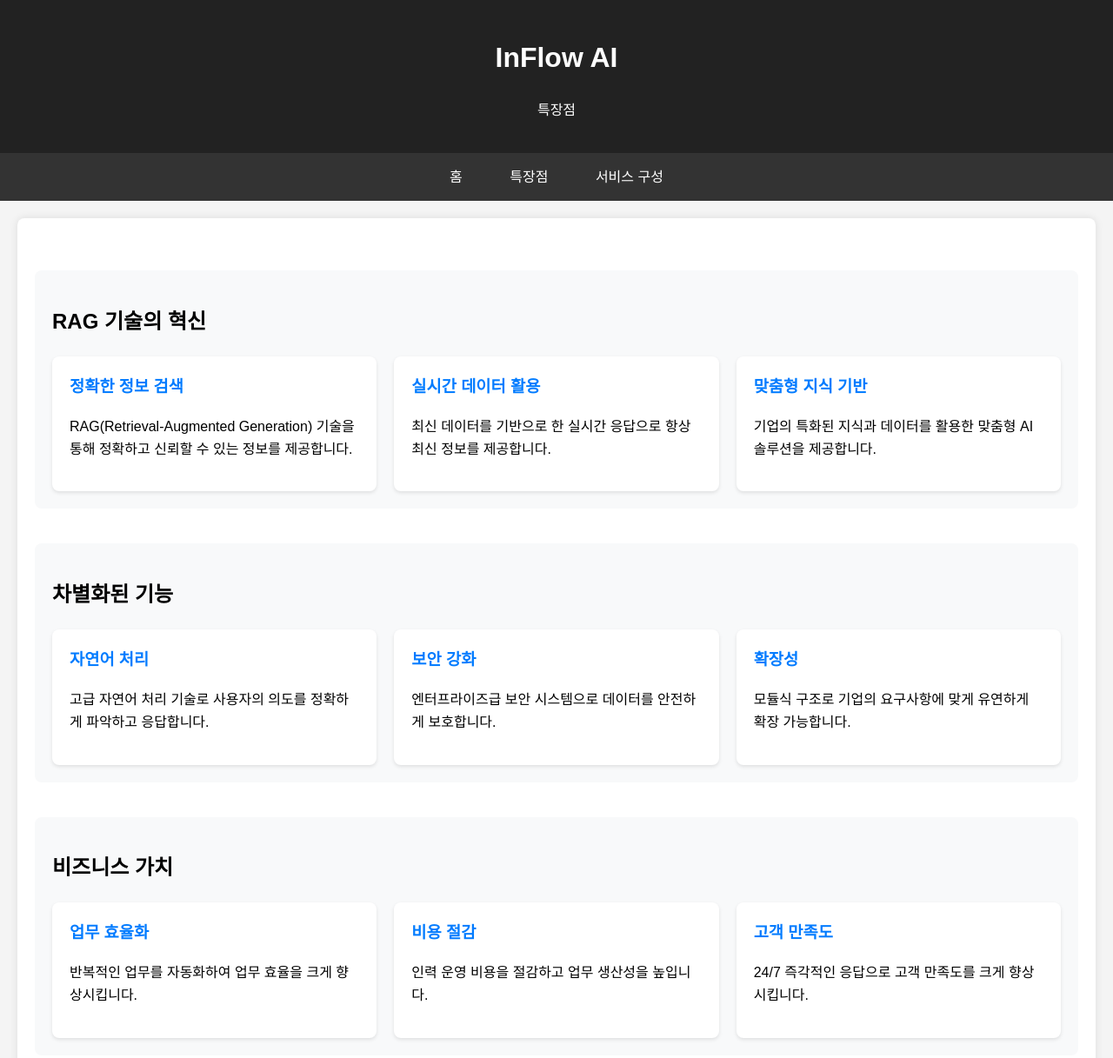
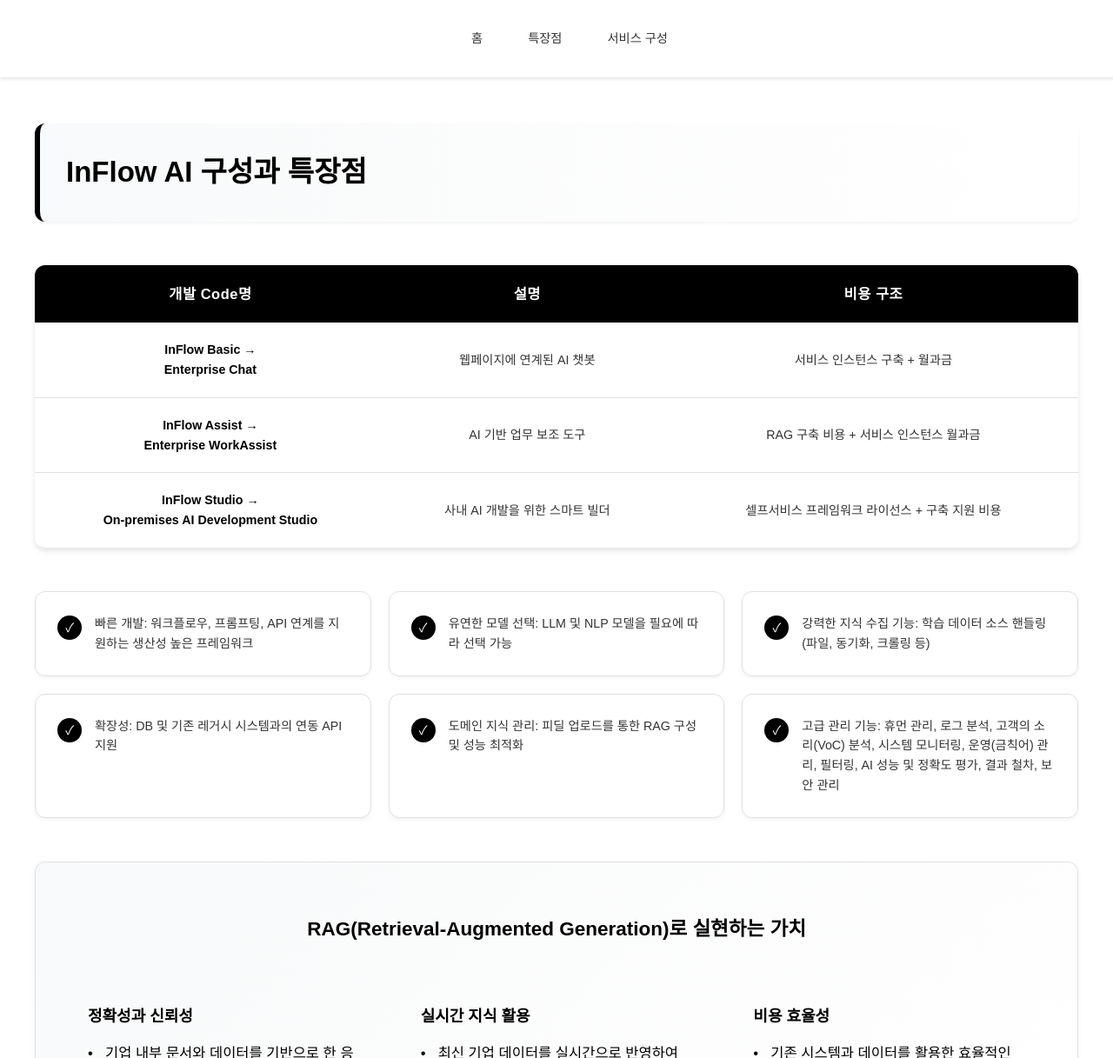
Before and after one commit to teripak/inflowai, a plain HTML site: page features.html in a window 1280 px wide. Shown: the top 1217 px of the page at 87% size. Drawn offline with Linux system fonts and the light colour scheme.

Commit message:
style: RAG 가치 소개 섹션의 디자인 개선 및 점(dot) 제거

```diff
--- a/features.html
+++ b/features.html
@@ -9,151 +9,262 @@
             font-family: 'Noto Sans KR', Arial, sans-serif;
             margin: 0;
             padding: 0;
-            background-color: #f4f4f4;
+            background-color: #ffffff;
             line-height: 1.6;
+            color: #333;
+            font-size: 15px;
         }
         header {
-            background-color: #222;
-            color: white;
-            padding: 20px;
+            background-color: #ffffff;
+            color: #333;
+            padding: 15px;
             text-align: center;
+            box-shadow: 0 2px 4px rgba(0,0,0,0.1);
+            position: fixed;
+            width: 100%;
+            top: 0;
+            z-index: 1000;
         }
         nav {
-            background-color: #333;
-            padding: 15px;
+            background-color: #ffffff;
+            padding: 10px;
             text-align: center;
+            display: flex;
+            justify-content: center;
+            gap: 20px;
         }
         nav a {
-            color: white;
+            color: #333;
             text-decoration: none;
-            padding: 10px 20px;
-            margin: 0 5px;
+            padding: 8px 16px;
             border-radius: 4px;
-            transition: background-color 0.3s;
+            transition: all 0.3s;
+            font-weight: 500;
+            font-size: 0.95em;
         }
         nav a:hover {
-            background-color: #555;
+            color: #000000;
+            background-color: #f8f9fa;
         }
         .container {
             max-width: 1200px;
-            margin: 20px auto;
+            margin: 100px auto 0;
             padding: 20px;
-            background: white;
-            box-shadow: 0px 0px 10px rgba(0, 0, 0, 0.1);
-            border-radius: 8px;
         }
-        .feature-section {
-            margin: 40px 0;
+        .page-title {
+            font-size: 2.2em;
+            color: #000000;
+            margin-bottom: 50px;
+            padding: 30px;
+            background: linear-gradient(to right, #f8f9fa 0%, #ffffff 100%);
+            border-radius: 12px;
+            text-align: left;
+            border-left: 6px solid #000000;
+            box-shadow: 0 2px 4px rgba(0,0,0,0.05);
+        }
+        .features-table {
+            width: 100%;
+            border-collapse: separate;
+            border-spacing: 0;
+            margin-bottom: 50px;
+            background: #ffffff;
+            box-shadow: 0 4px 6px rgba(0,0,0,0.1);
+            border-radius: 12px;
+            overflow: hidden;
+        }
+        .features-table th {
+            background: #000000;
+            color: #ffffff;
             padding: 20px;
-            background: #f8f9fa;
-            border-radius: 8px;
+            text-align: center;
+            font-size: 1.1em;
+            font-weight: 600;
+            letter-spacing: 0.5px;
         }
-        .feature-grid {
+        .features-table td {
+            padding: 20px;
+            border-bottom: 1px solid #e0e0e0;
+            text-align: center;
+            font-size: 0.95em;
+            transition: all 0.3s;
+        }
+        .features-table tr:last-child td {
+            border-bottom: none;
+        }
+        .features-table tr:hover td {
+            background-color: #f8f9fa;
+        }
+        .features-table td:first-child {
+            font-weight: 600;
+            color: #000000;
+        }
+        .features-list {
+            list-style: none;
+            padding: 0;
+            margin: 50px 0;
             display: grid;
             grid-template-columns: repeat(auto-fit, minmax(300px, 1fr));
             gap: 20px;
-            margin-top: 20px;
         }
-        .feature-item {
-            background: white;
-            padding: 20px;
-            border-radius: 8px;
-            box-shadow: 0 2px 4px rgba(0,0,0,0.1);
+        .features-list li {
+            margin-bottom: 0;
+            padding: 25px;
+            background: #ffffff;
+            border: 1px solid #e0e0e0;
+            border-radius: 12px;
+            display: flex;
+            align-items: flex-start;
+            font-size: 0.95em;
+            transition: all 0.3s;
+            box-shadow: 0 2px 4px rgba(0,0,0,0.05);
         }
-        .feature-item h3 {
-            color: #007bff;
-            margin-top: 0;
+        .features-list li:hover {
+            transform: translateY(-2px);
+            box-shadow: 0 4px 8px rgba(0,0,0,0.1);
         }
-        .btn {
+        .features-list li:before {
+            content: "✓";
             display: inline-block;
-            padding: 12px 24px;
-            background: #007bff;
-            color: white;
-            text-decoration: none;
-            border-radius: 5px;
-            transition: background 0.3s;
+            width: 28px;
+            height: 28px;
+            background: #000000;
+            color: #ffffff;
+            border-radius: 50%;
+            text-align: center;
+            line-height: 28px;
+            margin-right: 15px;
+            flex-shrink: 0;
+            font-size: 1em;
+            margin-top: 2px;
         }
-        .btn:hover {
-            background: #0056b3;
+        .summary-box {
+            background: linear-gradient(135deg, #f8f9fa 0%, #ffffff 100%);
+            padding: 40px;
+            border-radius: 12px;
+            margin-top: 50px;
+            text-align: center;
+            border: 1px solid #e0e0e0;
+            box-shadow: 0 4px 6px rgba(0,0,0,0.05);
+        }
+        .summary-box p {
+            margin: 15px 0;
+            font-size: 1.1em;
+            color: #000000;
+            position: relative;
+            padding-left: 20px;
+        }
+        .summary-box p:before {
+            content: "•";
+            position: absolute;
+            left: 0;
+            color: #000000;
         }
         footer {
-            background: #222;
-            color: white;
+            background: #f8f9fa;
+            color: #666;
             text-align: center;
-            padding: 20px;
+            padding: 30px 20px;
             margin-top: 40px;
+            border-top: 1px solid #e0e0e0;
+            font-size: 0.9em;
+        }
+        @media (max-width: 768px) {
+            .container {
+                padding: 15px;
+            }
+            .page-title {
+                font-size: 1.8em;
+                padding: 20px;
+            }
+            .features-table {
+                font-size: 0.85em;
+            }
+            .features-table th, .features-table td {
+                padding: 15px 10px;
+            }
+            .features-list {
+                grid-template-columns: 1fr;
+            }
+            .features-list li {
+                padding: 20px;
+            }
+            .summary-box {
+                padding: 30px 20px;
+            }
+        }
+        @keyframes fadeIn {
+            from { opacity: 0; transform: translateY(20px); }
+            to { opacity: 1; transform: translateY(0); }
+        }
+        .page-title, .features-table, .features-list, .summary-box {
+            animation: fadeIn 0.8s ease-out forwards;
         }
     </style>
 </head>
 <body>
     <header>
-        <h1>InFlow AI</h1>
-        <p>특장점</p>
+        <nav>
+            <a href="index.html">홈</a>
+            <a href="features.html">특장점</a>
+            <a href="services.html">서비스 구성</a>
+        </nav>
     </header>
 
-    <nav>
-        <a href="index.html">홈</a>
-        <a href="features.html">특장점</a>
-        <a href="services.html">서비스 구성</a>
-    </nav>
+    <div class="container">
+        <h1 class="page-title">InFlow AI 구성과 특장점</h1>
 
-    <div class="container">
-        <div class="feature-section">
-            <h2>RAG 기술의 혁신</h2>
-            <div class="feature-grid">
-                <div class="feature-item">
-                    <h3>정확한 정보 검색</h3>
-                    <p>RAG(Retrieval-Augmented Generation) 기술을 통해 정확하고 신뢰할 수 있는 정보를 제공합니다.</p>
+        <table class="features-table">
+            <thead>
+                <tr>
+                    <th>개발 Code명</th>
+                    <th>설명</th>
+                    <th>비용 구조</th>
+                </tr>
+            </thead>
+            <tbody>
+                <tr>
+                    <td>InFlow Basic →<br>Enterprise Chat</td>
+                    <td>웹페이지에 연계된 AI 챗봇</td>
+                    <td>서비스 인스턴스 구축 + 월과금</td>
+                </tr>
+                <tr>
+                    <td>InFlow Assist →<br>Enterprise WorkAssist</td>
+                    <td>AI 기반 업무 보조 도구</td>
+                    <td>RAG 구축 비용 + 서비스 인스턴스 월과금</td>
+                </tr>
+                <tr>
+                    <td>InFlow Studio →<br>On-premises AI Development Studio</td>
+                    <td>사내 AI 개발을 위한 스마트 빌더</td>
+                    <td>셀프서비스 프레임워크 라이선스 + 구축 지원 비용</td>
+                </tr>
+            </tbody>
+        </table>
+
+        <ul class="features-list">
+            <li>빠른 개발: 워크플로우, 프롬프팅, API 연계를 지원하는 생산성 높은 프레임워크</li>
+            <li>유연한 모델 선택: LLM 및 NLP 모델을 필요에 따라 선택 가능</li>
+            <li>강력한 지식 수집 기능: 학습 데이터 소스 핸들링(파일, 동기화, 크롤링 등)</li>
+            <li>확장성: DB 및 기존 레거시 시스템과의 연동 API 지원</li>
+            <li>도메인 지식 관리: 피딜 업로드를 통한 RAG 구성 및 성능 최적화</li>
+            <li>고급 관리 기능: 휴먼 관리, 로그 분석, 고객의 소리(VoC) 분석, 시스템 모니터링, 운영(금칙어) 관리, 필터링, AI 성능 및 정확도 평가, 결과 철차, 보안 관리</li>
+        </ul>
+
+        <div class="summary-box">
+            <h2 style="margin-bottom: 30px; font-size: 1.5em; color: #000;">RAG(Retrieval-Augmented Generation)로 실현하는 가치</h2>
+            <div style="display: grid; grid-template-columns: repeat(auto-fit, minmax(280px, 1fr)); gap: 30px; text-align: left;">
+                <div class="value-item" style="padding: 20px;">
+                    <h3 style="color: #000; margin-bottom: 15px; font-size: 1.2em;">정확성과 신뢰성</h3>
+                    <p style="margin: 0;">기업 내부 문서와 데이터를 기반으로 한 응답으로 환각 현상 최소화</p>
                 </div>
-                <div class="feature-item">
-                    <h3>실시간 데이터 활용</h3>
-                    <p>최신 데이터를 기반으로 한 실시간 응답으로 항상 최신 정보를 제공합니다.</p>
+                <div class="value-item" style="padding: 20px;">
+                    <h3 style="color: #000; margin-bottom: 15px; font-size: 1.2em;">실시간 지식 활용</h3>
+                    <p style="margin: 0;">최신 기업 데이터를 실시간으로 반영하여 항상 최신의 정확한 정보 제공</p>
                 </div>
-                <div class="feature-item">
-                    <h3>맞춤형 지식 기반</h3>
-                    <p>기업의 특화된 지식과 데이터를 활용한 맞춤형 AI 솔루션을 제공합니다.</p>
+                <div class="value-item" style="padding: 20px;">
+                    <h3 style="color: #000; margin-bottom: 15px; font-size: 1.2em;">비용 효율성</h3>
+                    <p style="margin: 0;">기존 시스템과 데이터를 활용한 효율적인 AI 도입으로 투자 대비 높은 효과</p>
                 </div>
             </div>
-        </div>
-
-        <div class="feature-section">
-            <h2>차별화된 기능</h2>
-            <div class="feature-grid">
-                <div class="feature-item">
-                    <h3>자연어 처리</h3>
-                    <p>고급 자연어 처리 기술로 사용자의 의도를 정확하게 파악하고 응답합니다.</p>
-                </div>
-                <div class="feature-item">
-                    <h3>보안 강화</h3>
-                    <p>엔터프라이즈급 보안 시스템으로 데이터를 안전하게 보호합니다.</p>
-                </div>
-                <div class="feature-item">
-                    <h3>확장성</h3>
-                    <p>모듈식 구조로 기업의 요구사항에 맞게 유연하게 확장 가능합니다.</p>
-                </div>
-            </div>
-        </div>
-
-        <div class="feature-section">
-            <h2>비즈니스 가치</h2>
-            <div class="feature-grid">
-                <div class="feature-item">
-                    <h3>업무 효율화</h3>
-                    <p>반복적인 업무를 자동화하여 업무 효율을 크게 향상시킵니다.</p>
-                </div>
-                <div class="feature-item">
-                    <h3>비용 절감</h3>
-                    <p>인력 운영 비용을 절감하고 업무 생산성을 높입니다.</p>
-                </div>
-                <div class="feature-item">
-                    <h3>고객 만족도</h3>
-                    <p>24/7 즉각적인 응답으로 고객 만족도를 크게 향상시킵니다.</p>
-                </div>
-            </div>
-        </div>
-
-        <div style="text-align: center; margin-top: 30px;">
-            <a href="services.html" class="btn">서비스 구성 살펴보기</a>
         </div>
     </div>
 
```
